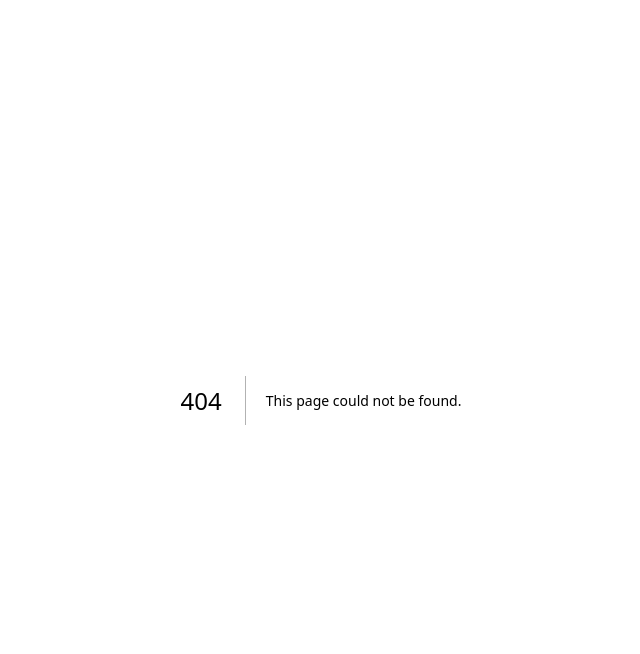
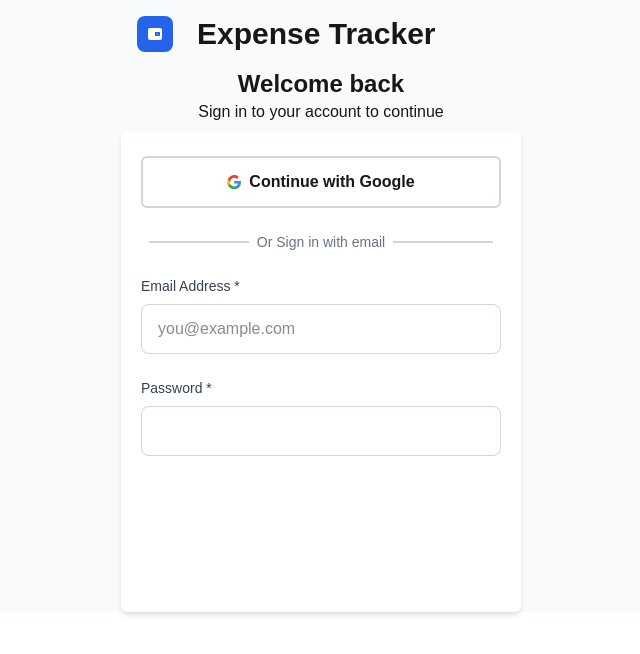
Before and after one commit to aswin1998-8/Expense-app-frontend, a Next.js app in the folder expense-app/: page /login in a window 1280 px wide. Before the commit this address had no page. Shown: the top 654 px of the page, without its empty margins (319-959 px from the left). Built offline with nearby package versions, Linux system fonts and the light colour scheme.

Commit message:
Added initial design for the login screen and created two new components for email and password fields

```diff
--- /dev/null
+++ b/expense-app/app/(auth)/login/page.tsx
@@ -0,0 +1,60 @@
+import WalletIcon from "../../../components/icons/walleticon";
+import GoogleIcon from "../../../components/icons/googleicon"
+import AppEmailInputField from "../../../components/appEmailInputField/appEmailInputField"
+import AppPasswordInputField from "../../../components/appPasswordField/appPasswordField"
+const login = () => {
+
+
+    return(
+        <div className="bg-[#F9FAFB] flex items-center justify-center">
+            <div>
+                <div className="flex items-center p-4 gap-6">
+                    <WalletIcon />
+                    <span className='text-3xl font-bold'>
+                    Expense Tracker
+                    </span>
+                </div>
+                <div className="flex items-center justify-center">
+                    <div className="text-2xl font-bold">
+                        Welcome back
+                    </div>
+                </div>
+                <div className="flex items-center justify-center">
+                    <span className="text-md font-semi-bold">
+                        Sign in to your account to continue
+                    </span>
+                </div>
+                <div className="bg-white shadow-md rounded-md w-100 h-120 mt-2">
+                    <div className="flex items-center justify-center pt-6">
+                        <div>
+                            <button className="flex items-center justify-center gap-4 border-gray-300 border-2 w-90 h-13 rounded-md font-semibold cursor-pointer space-x-3 mb-6">
+                            <div className="flex gap-2 items-center justify-center">
+                                <GoogleIcon></GoogleIcon>
+                                    Continue with Google
+                                </div>
+                            </button>
+                            <div className="w-90 flex items-center justify-center gap-2">
+                                <div className="w-25 border-1 border-gray-300">
+                                </div>
+                                <span className="text-sm text-gray-500">
+                                Or Sign in with email
+                                </span>
+                                <div className="w-25 border-1 border-gray-300">
+                                </div>
+                            </div>
+                            <div className="pt-6">
+                            <AppEmailInputField></AppEmailInputField>
+                            </div>
+                            <div className="pt-6">
+                                <AppPasswordInputField></AppPasswordInputField>
+                            </div>
+                        </div>
+                    </div>
+
+                </div>
+            </div>
+        </div>
+    )
+}
+
+export default login
--- /dev/null
+++ b/expense-app/app/(auth)/signup/page.tsx
@@ -0,0 +1,9 @@
+const signup = () => {
+
+
+    return(
+        <h1>Signup page works</h1>
+    )
+}
+
+export default signup
--- a/expense-app/app/(public)/expense-tracker/page.tsx
+++ b/expense-app/app/(public)/expense-tracker/page.tsx
@@ -7,7 +7,9 @@ import PieChartIcon from "../../../components/icons/piecharticon"
 import MobileIcon from "../../../components/icons/mobileicon"
 import LockIcon from "../../../components/icons/lockicon"
 import Image from "next/image"
+import {useRouter} from "next/navigation"
 const ExpenseTracker = () => {
+    const router = useRouter()
     return (
        <div className="bg-[#F9FAFB] pt-25">
         <div className="max-w-6xl mx-auto mx-6 my-4">
@@ -21,7 +23,7 @@ const ExpenseTracker = () => {
                     </div>
                     <div className="mt-6 flex  col-2">
                         <div className="p-1">
-                        <AppPrimaryButton className="w-52 h-16 flex items-center justify-center" onClick={() => {}}>
+                        <AppPrimaryButton className="w-52 h-16 flex items-center justify-center" onClick={() => router.push("/signup")}>
                             <div className="flex gap-2 items-center justify-center">
                             Get Started Free
                             <ArrowIcon></ArrowIcon>
@@ -29,7 +31,7 @@ const ExpenseTracker = () => {
                         </AppPrimaryButton>
                         </div>
                         <div className="p-1 pl-4">
-                        <button className="border-2 border-gray-300 hover:border-gray-400 text-gray-700 px-8 py-4 rounded-lg font-semibold text-lg transition">
+                        <button className="border-2 border-gray-300 hover:border-gray-400 text-gray-700 px-8 py-4 rounded-lg font-semibold text-lg transition" onClick={() => router.push("/login")}>
                             Sign In
                         </button>
                         </div>
--- /dev/null
+++ b/expense-app/components/appEmailInputField/appEmailInputField.tsx
@@ -0,0 +1,50 @@
+'use client';
+
+import React from "react"
+import {useState} from "react"
+
+
+const AppEmailInputField = () => {
+    const [email, setEmail] = useState('')
+    const [error, setError] = useState('')
+
+    const handleChange = (e:React.ChangeEvent<HTMLInputElement>) =>{
+        setEmail(e.target.value)
+        if(error) setError('')
+    }
+
+    const validateEmail = (email:String) => {
+        const emailRegex = /^[^\s@]+@[^\s@]+\.[^\s@]+$/;
+        if(!emailRegex.test(email)){
+            setError("Please Enter a valid email address");
+            return false
+        }
+        return true;
+    };
+
+   return(
+    <>
+    <div>
+    <label htmlFor="email" className="block text-sm font-medium text-gray-700 mb-2">
+        Email Address *
+      </label>
+      </div>
+      <div>
+      <input
+        type="email" // This is crucial for default browser validation and mobile keyboard optimization
+        id="email"
+        name="email"
+        value={email}
+        onChange={handleChange}
+        placeholder="you@example.com"
+        required // Built-in HTML validation
+        className={`w-full px-4 py-3 border border-gray-300 rounded-lg focus:outline-none focus:ring-2 focus:ring-blue-500 ${error ? 'border-red-500' : 'border-gray-300'}`}
+      />
+      </div>
+      </>
+
+   );
+
+}
+
+export default AppEmailInputField
--- /dev/null
+++ b/expense-app/components/appPasswordField/appPasswordField.tsx
@@ -0,0 +1,42 @@
+'use client';
+
+import React from "react"
+import {useState} from "react"
+
+
+const AppPasswordInputField = () => {
+    const [password, setPassword] = useState('')
+    const [error, setError] = useState('')
+
+    const handleChange = (e:React.ChangeEvent<HTMLInputElement>) =>{
+        setPassword(e.target.value)
+        if(error) setError('')
+    }
+
+
+
+   return(
+    <>
+    <div>
+    <label htmlFor="email" className="block text-sm font-medium text-gray-700 mb-2">
+        Password *
+      </label>
+      </div>
+      <div>
+      <input
+        type="password" // This is crucial for default browser validation and mobile keyboard optimization
+        id="password"
+        name="password"
+        value={password}
+        onChange={handleChange}
+        required // Built-in HTML validation
+        className={`w-full px-4 py-3 border border-gray-300 rounded-lg focus:outline-none focus:ring-2 focus:ring-blue-500 ${error ? 'border-red-500' : 'border-gray-300'}`}
+      />
+      </div>
+      </>
+
+   );
+
+}
+
+export default AppPasswordInputField
--- /dev/null
+++ b/expense-app/components/icons/googleicon.tsx
@@ -0,0 +1,41 @@
+import React from "react";
+
+type Props = {
+  size?: number;
+  className?: string;
+  title?: string;
+};
+
+const GoogleIcon: React.FC<Props> = ({ size = 14, className, title = "Google" }) => {
+  return (
+    <svg
+      width={size}
+      height={(size * 544.3) / 533.5} // preserve aspect ratio of the original artwork
+      viewBox="0 0 533.5 544.3"
+      xmlns="http://www.w3.org/2000/svg"
+      className={className}
+      role="img"
+      aria-label={title}
+    >
+      <title>{title}</title>
+      <path
+        fill="#4285F4"
+        d="M533.5 278.4c0-17.4-1.6-34.2-4.6-50.5H272v95.6h146.9c-6.3 34-25.2 62.8-53.7 82v68.4h86.6c50.6-46.6 80.7-115.4 80.7-195.5z"
+      />
+      <path
+        fill="#34A853"
+        d="M272 544.3c72.6 0 133.6-24 178.2-65.2l-86.6-68.4c-24 16.1-54.7 25.6-91.6 25.6-70.6 0-130.4-47.6-151.8-111.6H32.4v70.1C75.6 482.5 167.8 544.3 272 544.3z"
+      />
+      <path
+        fill="#FBBC05"
+        d="M120.2 323.7c-8.6-25.6-8.6-53 0-78.6V174.9H32.4c-36.9 73.8-36.9 162.1 0 235.9l87.8-70.1z"
+      />
+      <path
+        fill="#EA4335"
+        d="M272 107.7c39.5 0 75 13.6 102.9 40.4l77.1-77.1C405.2 23.5 343.2 0 272 0 167.8 0 75.6 61.8 32.4 174.9l87.8 70.1C141.6 155.3 201.4 107.7 272 107.7z"
+      />
+    </svg>
+  );
+};
+
+export default GoogleIcon;
--- a/expense-app/components/navigation/navbar.tsx
+++ b/expense-app/components/navigation/navbar.tsx
@@ -3,8 +3,10 @@ import React from "react";
 import Link from "next/link";
 import WalletIcon from "../icons/walleticon";
 import AppPrimaryButton from "../appPrimaryButton/appPrimaryButton";
+import {useRouter} from "next/navigation"
 
 const Navbar = () => {
+    const router = useRouter()
     return (
         <nav
         id="navBar"
@@ -27,11 +29,11 @@ const Navbar = () => {
             </div>
 
             <div className="flex items-center gap-4">
-                <span className='text-gray-600  text-md font-medium hover:cursor-pointer' onClick={() => {}}>
+                <span className='text-gray-600  text-md font-medium hover:cursor-pointer' onClick={() => router.push("/login")}>
                 Login
                 </span>
 
-                <AppPrimaryButton className="px-4" onClick={() => {}}>
+                <AppPrimaryButton className="px-4" onClick={() => router.push("/signup")}>
                     Sign Up
                 </AppPrimaryButton>
 
```
